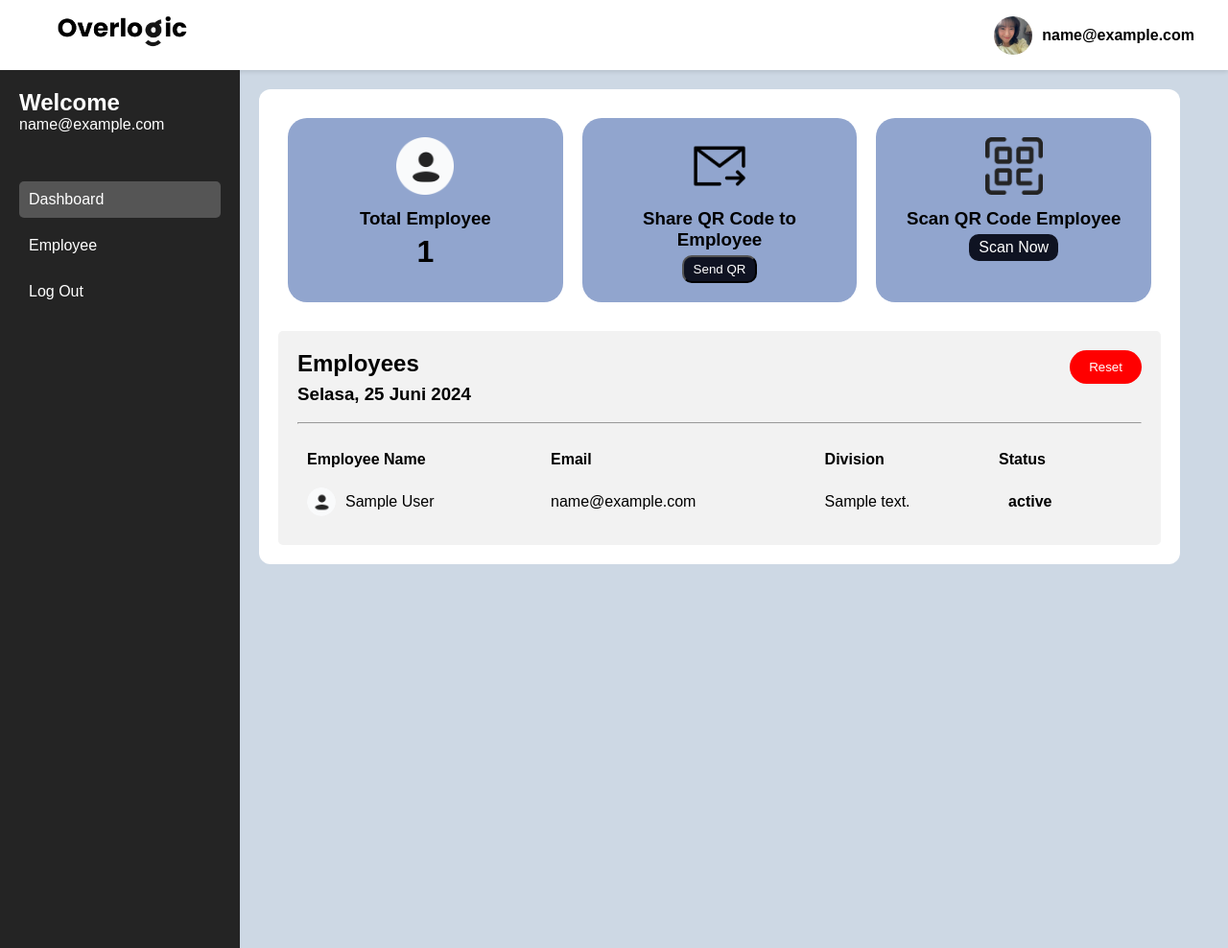
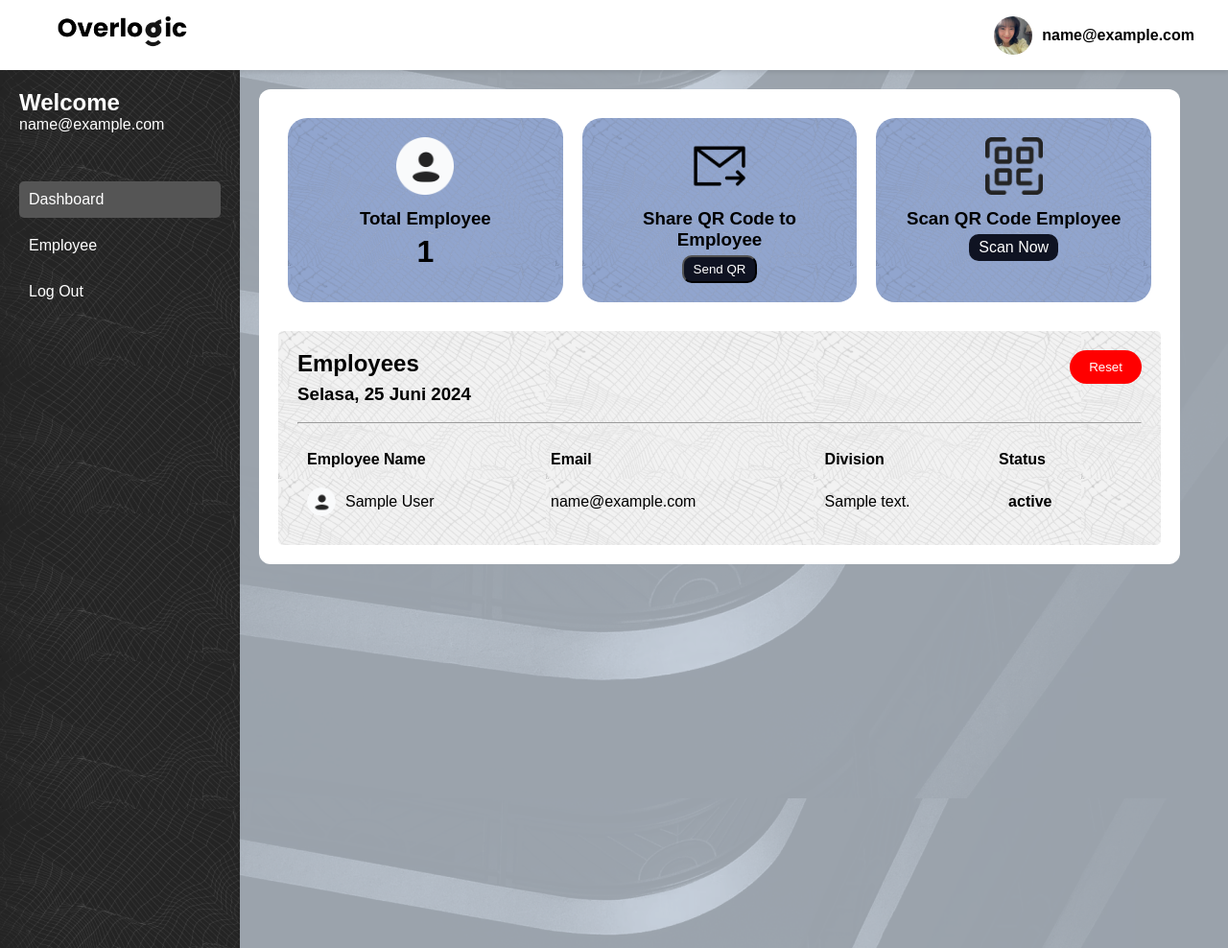
Before and after one commit to overlogic-universe/employee-management-system, a PHP site: page /dashboard in a window 1280 px wide. Shown: the whole page at 96% size. Run offline with PHP 8.4, Linux system fonts and the light colour scheme; the visitor is signed in with stand-in values (Sample User, id 1); tables that the repository leaves empty or names only in its code hold one stand-in row (values such as "Sample post"); some libraries are stand-ins or nearby versions.

Commit message:
style(features): update color & pattern for all dashboard

```diff
--- a/features/employee/styles/style.css
+++ b/features/employee/styles/style.css
@@ -9,6 +9,7 @@
 body {
   font-family: Arial, sans-serif;
   background-color: #cdd8e4;
+  background-image: url('../../../assets/bg_lp.png');
 }
 
 /* Navbar */
@@ -63,6 +64,7 @@ body {
   margin-left: -20px;
   margin-top: -20px;
   margin-bottom: -50vh;
+  background-image: url('../../../assets/patternd.png');
 }
 
 .sidebar p {
@@ -141,6 +143,7 @@ body {
   width: calc(33% - 10px);
   text-align: center;
   margin: 10px;
+  background-image: url('../../../assets/patternd.png');
 }
 
 .dashboard .icon {
@@ -165,6 +168,7 @@ body {
   background-color: #f2f2f2;
   padding: 20px;
   border-radius: 5px;
+  background-image: url('../../../assets/patternd.png');
 }
 
 .emp {
```
